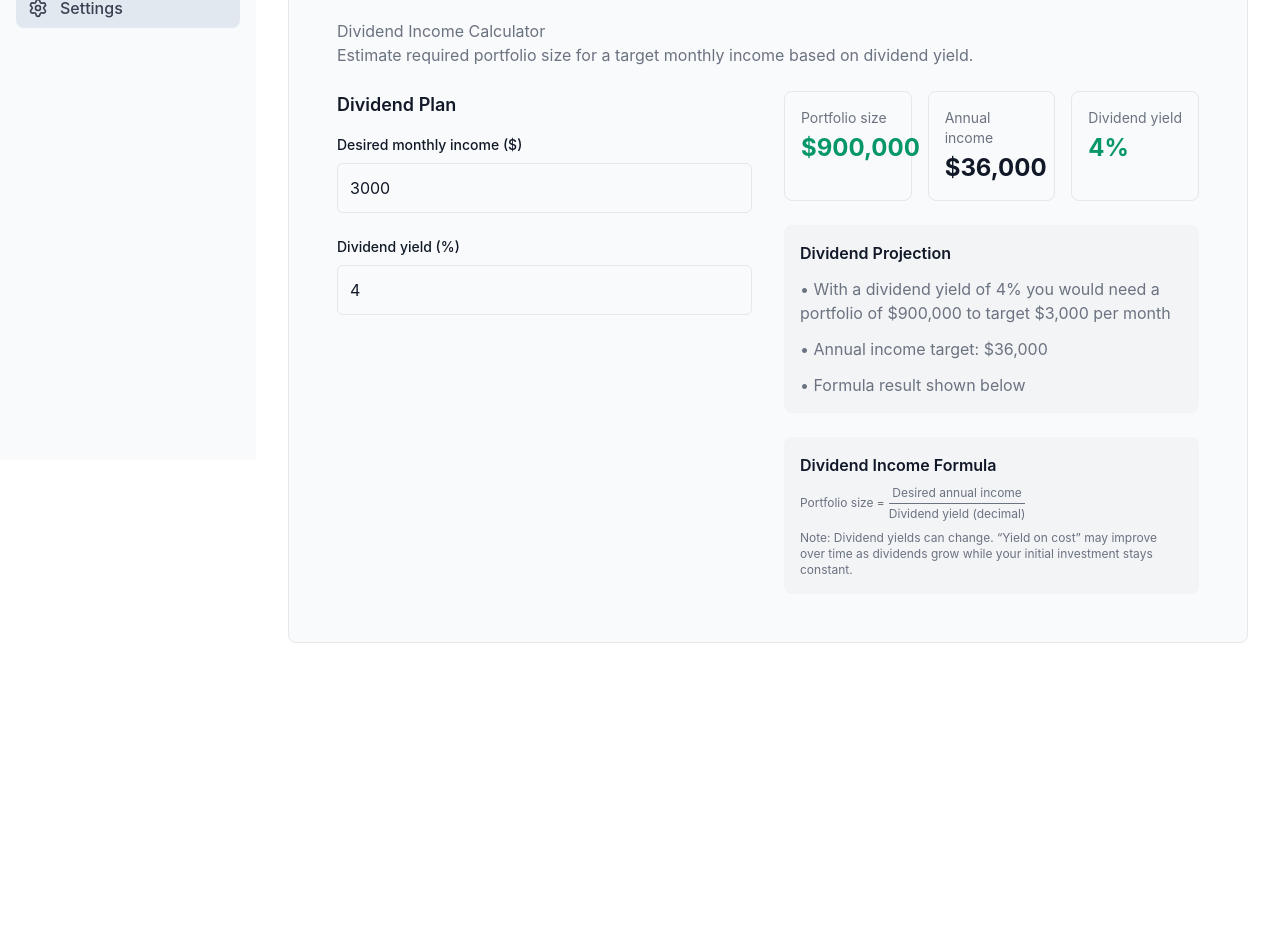
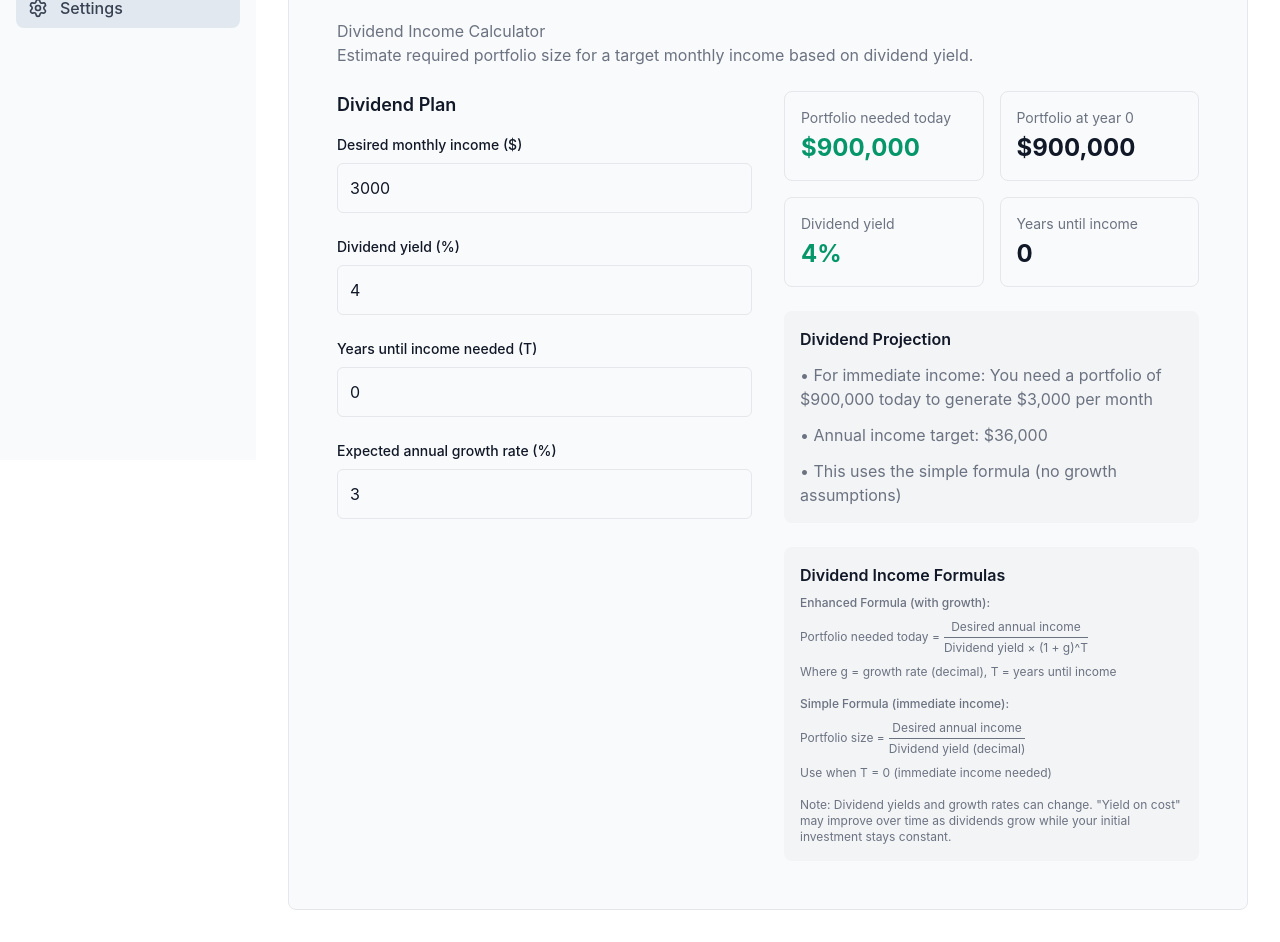
Before and after one commit to samuel-kar/invest-ed, a React (Vite) app in the folder frontend/: page /savings/retirement-dividend in a window 1280 px wide. Shown: the part 340-1282 px from the top of the page. Before the commit the page ends 1015 px from the top, so only its background shows below. Built offline with nearby package versions, Linux system fonts and the light colour scheme.

Commit message:
add last logic to retirement dividend calc

```diff
--- a/frontend/src/components/savings/retirement-dividend/RetirementDividendContainer.tsx
+++ b/frontend/src/components/savings/retirement-dividend/RetirementDividendContainer.tsx
@@ -1,22 +1,38 @@
-import React, { useMemo, useState } from 'react'
+import { useMemo, useState } from 'react'
 import { LabeledInput } from '../components/InputsGroup'
-import MetricRow from '../components/MetricRow'
 import FormulaBlock from '../components/FormulaBlock'
 
 export default function RetirementDividendContainer() {
   const [desiredMonthlyIncome, setDesiredMonthlyIncome] = useState<number>(3000)
   const [dividendYieldPercent, setDividendYieldPercent] = useState<number>(4)
+  const [yearsUntilIncome, setYearsUntilIncome] = useState<number>(0)
+  const [annualGrowthRate, setAnnualGrowthRate] = useState<number>(3)
 
-  const { portfolioSize, annualIncome, yieldDecimal } = useMemo(() => {
+  const { portfolioNeedToday, portfolioNeededAtYearT, annualIncome } =
+    useMemo(() => {
       const y = Math.max(0, dividendYieldPercent) / 100
+      const g = Math.max(0, annualGrowthRate) / 100
       const annual = desiredMonthlyIncome * 12
-    const size = y === 0 ? Infinity : annual / y
+      const T = Math.max(0, yearsUntilIncome)
+
+      // Enhanced formula: PORTFOLIO_NOW = (Annual Income) / (Yield × (1 + g)^T)
+      const growthFactor = Math.pow(1 + g, T)
+      const portfolioToday = y === 0 ? Infinity : annual / (y * growthFactor)
+
+      // Simple formula for portfolio needed at year T: (Annual Income) / Yield
+      const portfolioAtYearT = y === 0 ? Infinity : annual / y
+
       return {
-      portfolioSize: size,
+        portfolioNeedToday: portfolioToday,
+        portfolioNeededAtYearT: portfolioAtYearT,
         annualIncome: annual,
-      yieldDecimal: y,
       }
-  }, [desiredMonthlyIncome, dividendYieldPercent])
+    }, [
+      desiredMonthlyIncome,
+      dividendYieldPercent,
+      yearsUntilIncome,
+      annualGrowthRate,
+    ])
 
   return (
     <div className="grid md:grid-cols-2 gap-8">
@@ -49,12 +65,33 @@ export default function RetirementDividendContainer() {
           step={0.1}
           placeholder="4"
         />
+
+        <LabeledInput
+          label="Years until income needed (T)"
+          type="number"
+          value={yearsUntilIncome}
+          onChange={(e) => setYearsUntilIncome(Number(e.target.value))}
+          min={0}
+          step={1}
+          placeholder="0"
+        />
+
+        <LabeledInput
+          label="Expected annual growth rate (%)"
+          type="number"
+          value={annualGrowthRate}
+          onChange={(e) => setAnnualGrowthRate(Number(e.target.value))}
+          min={0}
+          max={100}
+          step={0.1}
+          placeholder="3"
+        />
       </div>
 
       {/* Results Section */}
       <div className="space-y-6">
         {/* Top Cards */}
-        <div className="grid grid-cols-1 sm:grid-cols-3 gap-4">
+        <div className="grid grid-cols-1 sm:grid-cols-2 gap-4">
           <div
             className="p-4 rounded-lg border"
             style={{
@@ -66,15 +103,15 @@ export default function RetirementDividendContainer() {
               className="text-sm mb-1"
               style={{ color: 'var(--text-secondary)' }}
             >
-              Portfolio size
+              Portfolio needed today
             </div>
             <div
               className="text-2xl font-bold"
               style={{ color: 'var(--accent-color)' }}
             >
-              {portfolioSize === Infinity
+              {portfolioNeedToday === Infinity
                 ? '∞'
-                : `$${Math.round(portfolioSize).toLocaleString()}`}
+                : `$${Math.round(portfolioNeedToday).toLocaleString()}`}
             </div>
           </div>
 
@@ -89,13 +126,15 @@ export default function RetirementDividendContainer() {
               className="text-sm mb-1"
               style={{ color: 'var(--text-secondary)' }}
             >
-              Annual income
+              Portfolio at year {yearsUntilIncome}
             </div>
             <div
               className="text-2xl font-bold"
               style={{ color: 'var(--text-primary)' }}
             >
-              ${annualIncome.toLocaleString()}
+              {portfolioNeededAtYearT === Infinity
+                ? '∞'
+                : `$${Math.round(portfolioNeededAtYearT).toLocaleString()}`}
             </div>
           </div>
 
@@ -119,6 +158,27 @@ export default function RetirementDividendContainer() {
               {dividendYieldPercent}%
             </div>
           </div>
+
+          <div
+            className="p-4 rounded-lg border"
+            style={{
+              backgroundColor: 'var(--bg-secondary)',
+              borderColor: 'var(--border-color)',
+            }}
+          >
+            <div
+              className="text-sm mb-1"
+              style={{ color: 'var(--text-secondary)' }}
+            >
+              Years until income
+            </div>
+            <div
+              className="text-2xl font-bold"
+              style={{ color: 'var(--text-primary)' }}
+            >
+              {yearsUntilIncome}
+            </div>
+          </div>
         </div>
 
         {/* Projection */}
@@ -133,21 +193,72 @@ export default function RetirementDividendContainer() {
             Dividend Projection
           </h4>
           <ul className="space-y-3" style={{ color: 'var(--text-secondary)' }}>
+            {yearsUntilIncome === 0 ? (
+              <>
                 <li>
-              • With a dividend yield of {dividendYieldPercent}% you would need
-              a portfolio of{' '}
-              {portfolioSize === Infinity
+                  • For immediate income: You need a portfolio of{' '}
+                  {portfolioNeedToday === Infinity
                     ? '∞'
-                : `$${Math.round(portfolioSize).toLocaleString()}`}{' '}
-              to target ${desiredMonthlyIncome.toLocaleString()} per month
+                    : `$${Math.round(portfolioNeedToday).toLocaleString()}`}{' '}
+                  today to generate ${desiredMonthlyIncome.toLocaleString()} per
+                  month
                 </li>
-            <li>• Annual income target: ${annualIncome.toLocaleString()}</li>
-            <li>• Formula result shown below</li>
+                <li>
+                  • Annual income target: ${annualIncome.toLocaleString()}
+                </li>
+                <li>• This uses the simple formula (no growth assumptions)</li>
+              </>
+            ) : (
+              <>
+                <li>
+                  • For income in {yearsUntilIncome} years: You need{' '}
+                  {portfolioNeedToday === Infinity
+                    ? '∞'
+                    : `$${Math.round(portfolioNeedToday).toLocaleString()}`}{' '}
+                  today, which will grow to{' '}
+                  {portfolioNeededAtYearT === Infinity
+                    ? '∞'
+                    : `$${Math.round(portfolioNeededAtYearT).toLocaleString()}`}{' '}
+                  by year {yearsUntilIncome}
+                </li>
+                <li>
+                  • Assumes {annualGrowthRate}% annual growth in dividends
+                </li>
+                <li>
+                  • Annual income target: ${annualIncome.toLocaleString()}
+                </li>
+              </>
+            )}
           </ul>
         </div>
 
         {/* Info Block: Formula + Disclaimer */}
-        <FormulaBlock title="Dividend Income Formula">
+        <FormulaBlock title="Dividend Income Formulas">
+          <div className="space-y-4">
+            <div>
+              <p className="mb-2 font-medium">
+                Enhanced Formula (with growth):
+              </p>
+              <p className="mb-2">
+                Portfolio needed today =
+                <span className="inline-block align-middle mx-1">
+                  <span className="block text-center border-b border-current pb-0.5">
+                    Desired annual income
+                  </span>
+                  <span className="block text-center pt-0.5">
+                    Dividend yield × (1 + g)^T
+                  </span>
+                </span>
+              </p>
+              <p className="text-xs" style={{ color: 'var(--text-secondary)' }}>
+                Where g = growth rate (decimal), T = years until income
+              </p>
+            </div>
+
+            <div>
+              <p className="mb-2 font-medium">
+                Simple Formula (immediate income):
+              </p>
               <p className="mb-2">
                 Portfolio size =
                 <span className="inline-block align-middle mx-1">
@@ -159,12 +270,19 @@ export default function RetirementDividendContainer() {
                   </span>
                 </span>
               </p>
+              <p className="text-xs" style={{ color: 'var(--text-secondary)' }}>
+                Use when T = 0 (immediate income needed)
+              </p>
+            </div>
+          </div>
+
           <p
-            className="text-xs mt-2"
+            className="text-xs mt-4"
             style={{ color: 'var(--text-secondary)' }}
           >
-            Note: Dividend yields can change. “Yield on cost” may improve over
-            time as dividends grow while your initial investment stays constant.
+            Note: Dividend yields and growth rates can change. "Yield on cost"
+            may improve over time as dividends grow while your initial
+            investment stays constant.
           </p>
         </FormulaBlock>
       </div>
```
Lines whose indentation alone changed are shown as unchanged.
